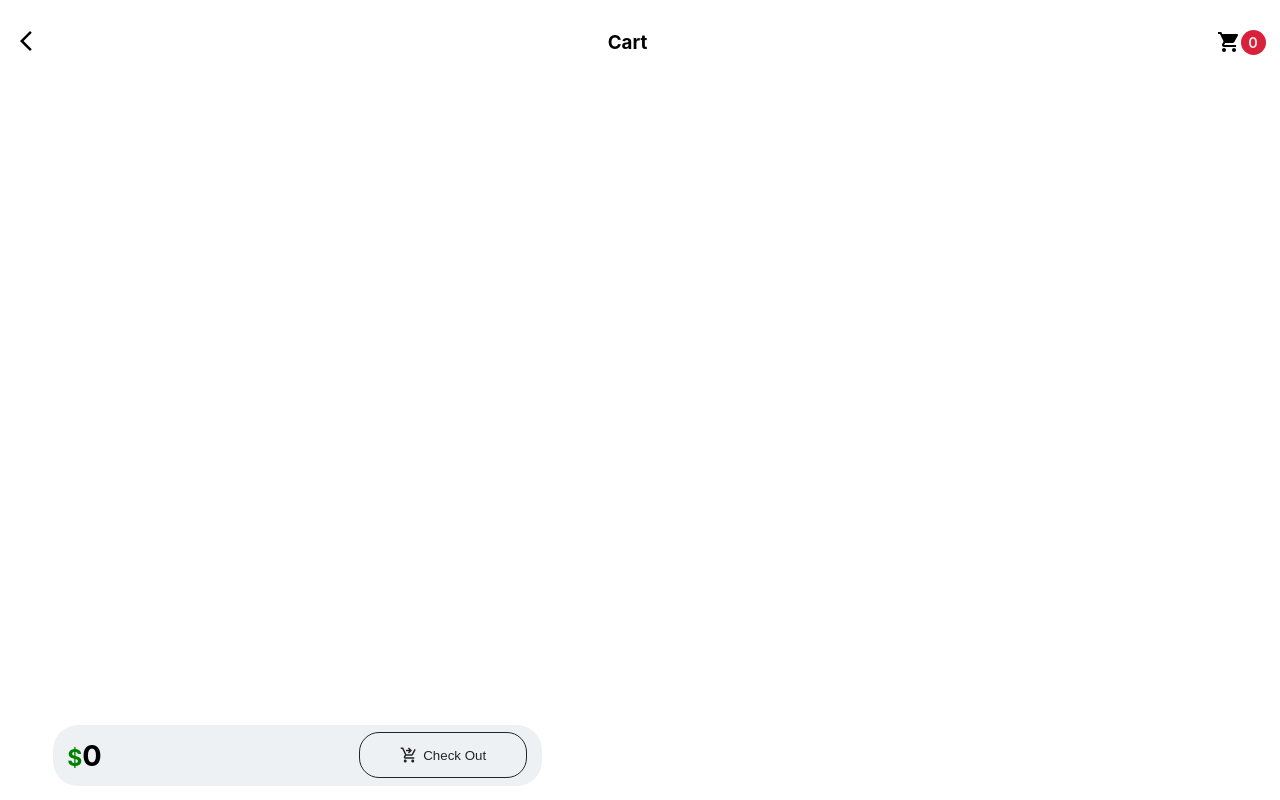
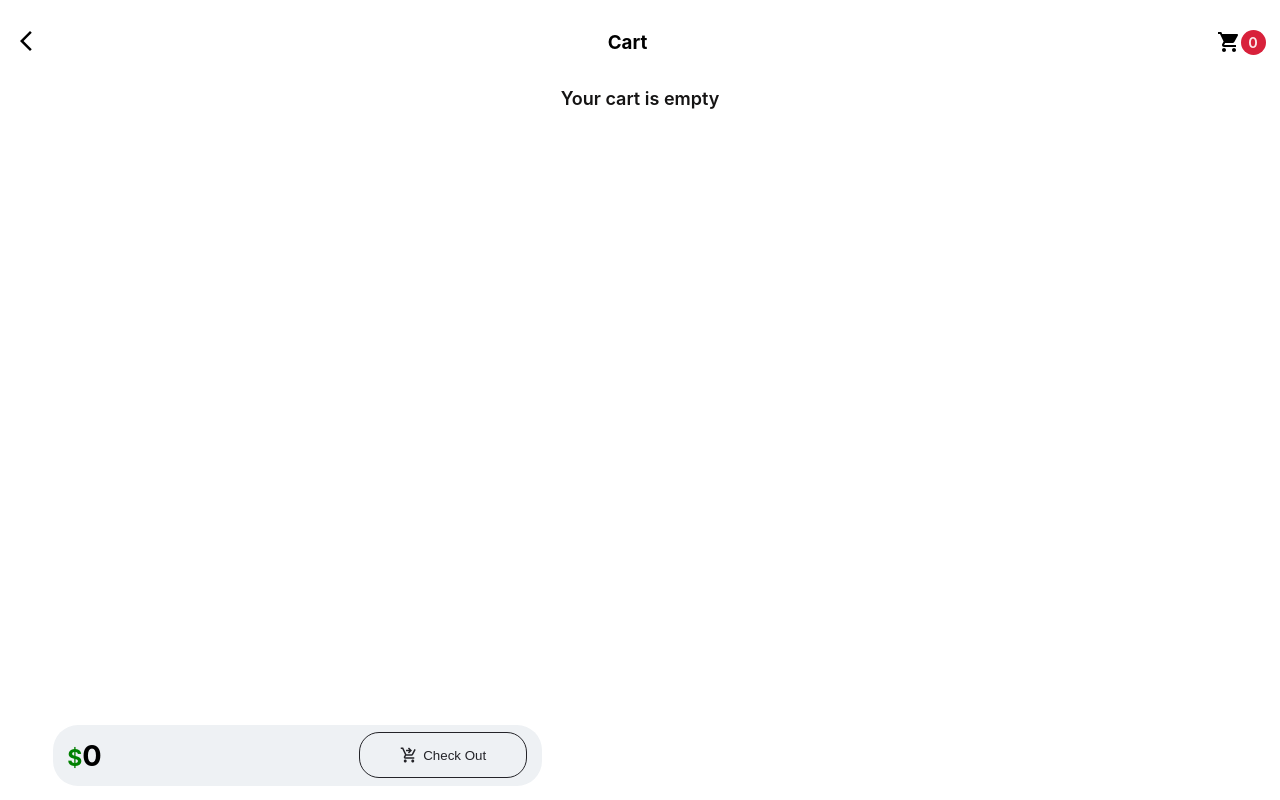
Before and after one commit to skillzo/sneakerRu, a React (Create React App) app: page /cart in a window 1280 px wide. Built offline with nearby package versions, Linux system fonts and the light colour scheme.

Commit message:
added feedback for empty cart and empty watchlist

```diff
--- a/src/Navigation/Cart.jsx
+++ b/src/Navigation/Cart.jsx
@@ -35,8 +35,12 @@ function Cart() {
         count={total_quantity || 0}
         icon=<ShoppingCartIcon />
       />
+
       <div className="cart-container">
-        {state.cart.map((product) => {
+        {state.cart.length < 1 ? (
+          <p className="empty-cart">Your cart is empty</p>
+        ) : (
+          state.cart.map((product) => {
             return (
               <CartCard
                 key={product.id}
@@ -54,7 +58,8 @@ function Cart() {
                 onDelete={() => removeFromCart(product)}
               />
             );
-        })}
+          })
+        )}
       </div>
 
       {state.cart.length > 0 && (
--- a/src/Navigation/Watchlist.jsx
+++ b/src/Navigation/Watchlist.jsx
@@ -17,7 +17,10 @@ function Watchlist() {
     <div className="cart-container">
       <HeaderCard2 content={"Watchlist"} count={state?.watchList.length} />
 
-      {state.watchList.map((product) => {
+      {state.watchList.length < 1 ? (
+        <p className="empty-cart">Your watch list is empty</p>
+      ) : (
+        state.watchList.map((product) => {
           return (
             <CartCard
               key={product.id}
@@ -29,7 +32,8 @@ function Watchlist() {
               onDelete={() => removeFromWatchlist(product)}
             />
           );
-      })}
+        })
+      )}
     </div>
   );
 }
--- a/src/Navigation/navigation.css
+++ b/src/Navigation/navigation.css
@@ -44,3 +44,10 @@
 .no-scrollbar::-webkit-scrollbar {
   display: none;
 }
+
+.empty-cart {
+  text-align: center;
+  font-size: large;
+  font-weight: 600;
+  color: rgb(21, 20, 20);
+}
```
Lines whose indentation alone changed are shown as unchanged.
